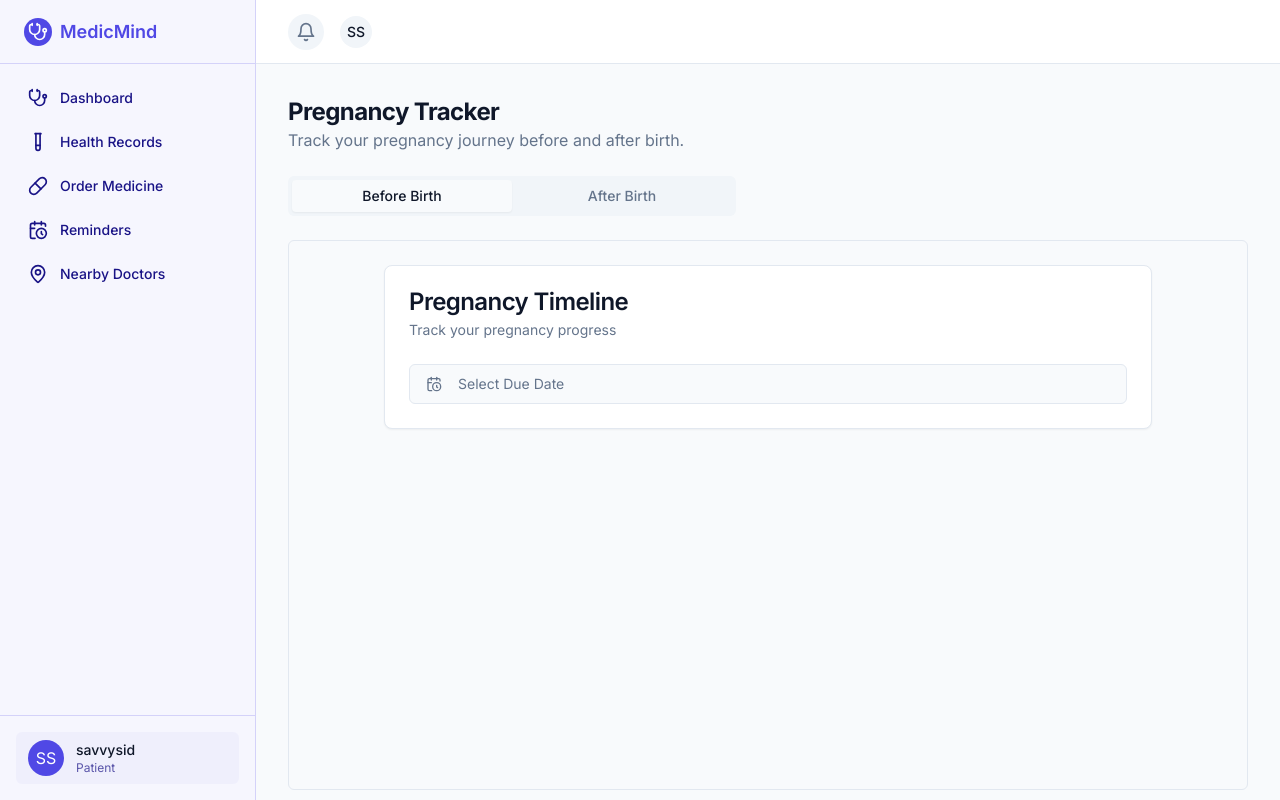
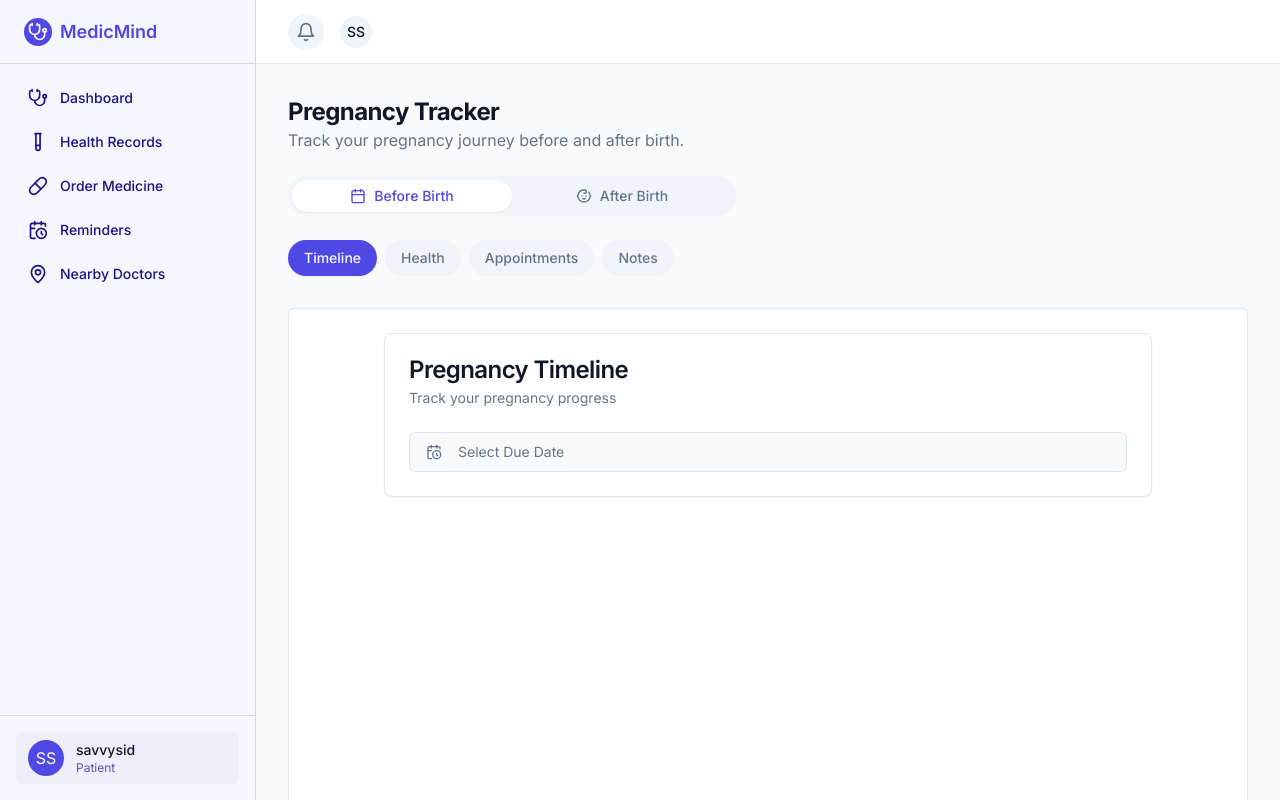
Before and after one commit to AmanSingh353/mediconnect, a React (Vite) app: page /pregnancy in a window 1280 px wide. Built offline with nearby package versions, Linux system fonts and the light colour scheme.

Commit message:
Improve pregnancy tabs
Enhance the pregnancy tracker tabs component.

```diff
--- a/src/components/PregnancyTracker.tsx
+++ b/src/components/PregnancyTracker.tsx
@@ -1,6 +1,7 @@
 
 import { useState } from "react";
 import { Tabs, TabsContent, TabsList, TabsTrigger } from "@/components/ui/tabs";
+import { Baby, Calendar } from "lucide-react";
 import PregnancyTrackerContent from "./PregnancyTrackerContent";
 
 export default function PregnancyTracker() {
@@ -16,6 +17,33 @@ export default function PregnancyTracker() {
     setActiveSection(section);
   };
 
+  // Array of sections for both "before" and "after" views
+  const beforeSections = ["timeline", "health", "appointments", "notes"];
+  const afterSections = ["baby", "growth", "milestones", "appointments", "notes"];
+
+  // Navigation buttons for sub-sections
+  const renderSectionNav = () => {
+    const sections = activeTab === "before" ? beforeSections : afterSections;
+
+    return (
+      <div className="flex flex-wrap gap-2 mb-4">
+        {sections.map((section) => (
+          <button
+            key={section}
+            onClick={() => handleSectionChange(section)}
+            className={`px-4 py-2 rounded-full text-sm font-medium transition-colors ${
+              activeSection === section
+                ? "bg-primary text-primary-foreground shadow-sm"
+                : "bg-muted hover:bg-muted/80 text-muted-foreground"
+            }`}
+          >
+            {section.charAt(0).toUpperCase() + section.slice(1)}
+          </button>
+        ))}
+      </div>
+    );
+  };
+
   return (
     <div className="space-y-6">
       <div>
@@ -24,19 +52,29 @@ export default function PregnancyTracker() {
       </div>
 
       <Tabs defaultValue={activeTab} value={activeTab} onValueChange={handleTabChange} className="w-full">
-        <TabsList className="grid w-full max-w-md grid-cols-2">
-          <TabsTrigger value="before">Before Birth</TabsTrigger>
-          <TabsTrigger value="after">After Birth</TabsTrigger>
+        <TabsList className="grid w-full max-w-md grid-cols-2 p-1 rounded-full bg-muted">
+          <TabsTrigger value="before" className="rounded-full data-[state=active]:bg-white data-[state=active]:text-primary data-[state=active]:shadow-sm">
+            <Calendar className="w-4 h-4 mr-2" />
+            Before Birth
+          </TabsTrigger>
+          <TabsTrigger value="after" className="rounded-full data-[state=active]:bg-white data-[state=active]:text-primary data-[state=active]:shadow-sm">
+            <Baby className="w-4 h-4 mr-2" />
+            After Birth
+          </TabsTrigger>
         </TabsList>
 
+        <div className="mt-6">
+          {renderSectionNav()}
+        </div>
+
         <TabsContent value="before" className="pt-4">
-          <div className="min-h-[calc(100vh-250px)] w-full rounded-md border p-6">
+          <div className="min-h-[calc(100vh-250px)] w-full rounded-md border p-6 bg-white">
             <PregnancyTrackerContent activeSection={activeSection} view="before" />
           </div>
         </TabsContent>
 
         <TabsContent value="after" className="pt-4">
-          <div className="min-h-[calc(100vh-250px)] w-full rounded-md border p-6">
+          <div className="min-h-[calc(100vh-250px)] w-full rounded-md border p-6 bg-white">
             <PregnancyTrackerContent activeSection={activeSection} view="after" />
           </div>
         </TabsContent>
```
